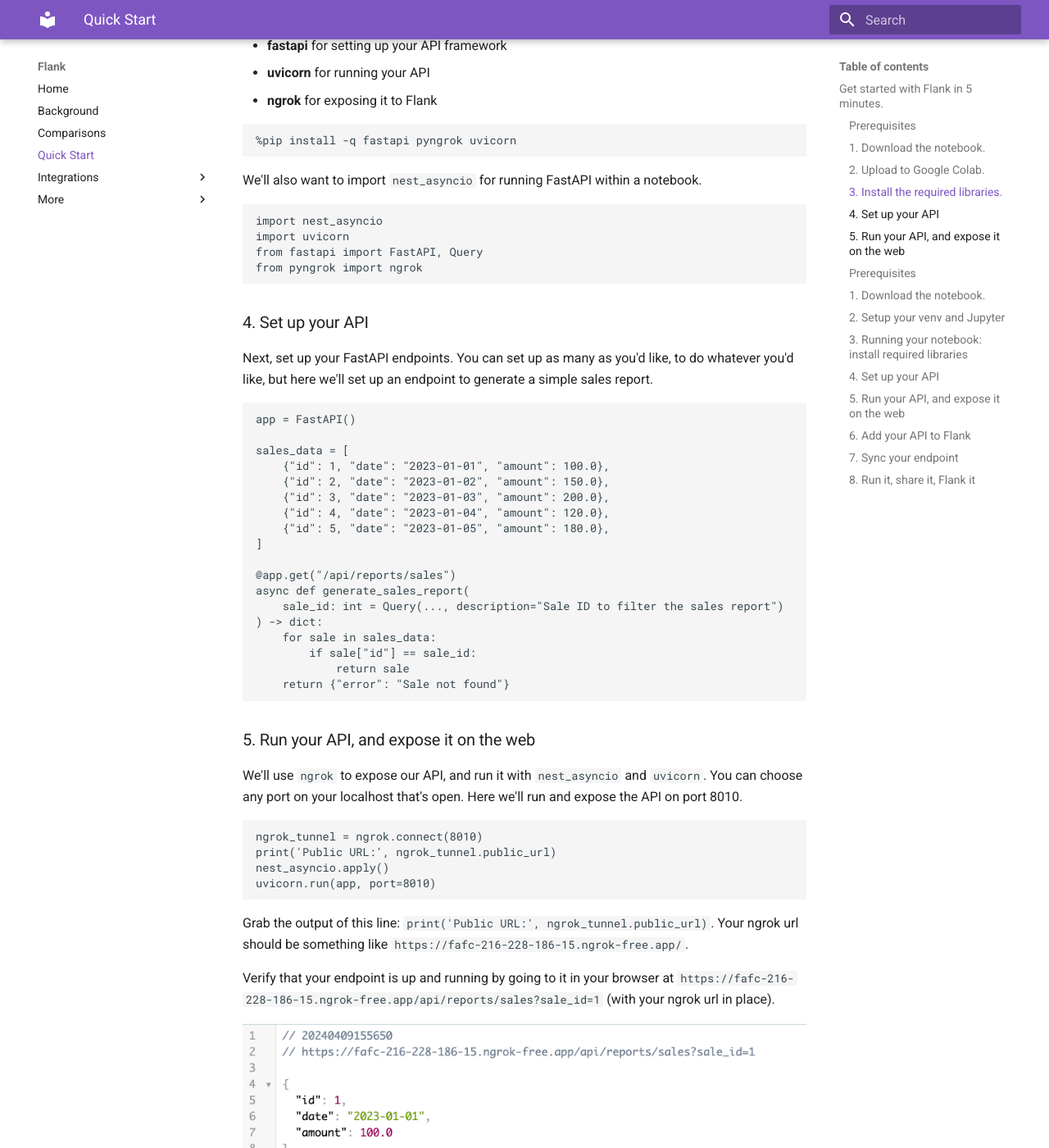
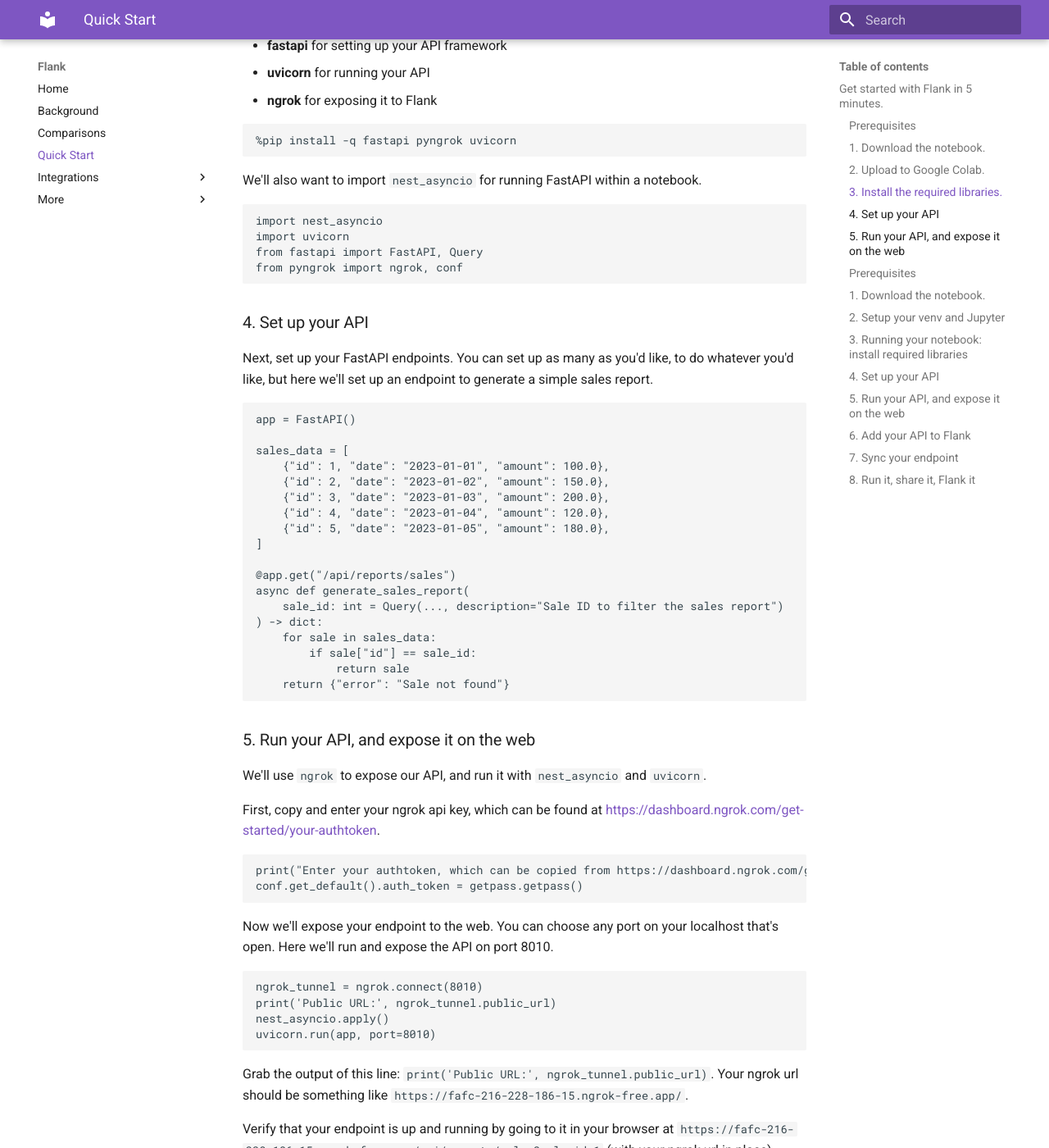
Before and after one commit to btf-org/flank-docs, an MkDocs documentation site: the page built from docs/quickstarts/jupyter-fastapi.md, in a window 1280 px wide and 1400 px high, scrolled down 1316 px. Shown: the whole window at 82% size. Built offline with MkDocs 1.6.1 and Material for MkDocs 9.7.7, drawn with Linux system fonts in a browser that asks for light colours.

Commit message:
add collecting ngrok key

````diff
--- a/docs/quickstarts/jupyter-fastapi.md
+++ b/docs/quickstarts/jupyter-fastapi.md
@@ -40,7 +40,7 @@
     import nest_asyncio
     import uvicorn
     from fastapi import FastAPI, Query
-    from pyngrok import ngrok
+    from pyngrok import ngrok, conf
     ```
 
 
@@ -68,7 +68,16 @@
         return {"error": "Sale not found"}
     ```
     ### 5. Run your API, and expose it on the web
-    We'll use `ngrok` to expose our API, and run it with `nest_asyncio` and `uvicorn`. You can choose any port on your localhost that's open. Here we'll run and expose the API on port 8010.
+    We'll use `ngrok` to expose our API, and run it with `nest_asyncio` and `uvicorn`.
+
+    First, copy and enter your ngrok api key, which can be found at [https://dashboard.ngrok.com/get-started/your-authtoken](https://dashboard.ngrok.com/get-started/your-authtoken).
+
+    ```
+    print("Enter your authtoken, which can be copied from https://dashboard.ngrok.com/get-started/your-authtoken")
+    conf.get_default().auth_token = getpass.getpass()
+    ```
+
+    Now we'll expose your endpoint to the web. You can choose any port on your localhost that's open. Here we'll run and expose the API on port 8010.
     ```
     ngrok_tunnel = ngrok.connect(8010)
     print('Public URL:', ngrok_tunnel.public_url)
@@ -142,7 +151,7 @@
     import nest_asyncio
     import uvicorn
     from fastapi import FastAPI, Query
-    from pyngrok import ngrok
+    from pyngrok import ngrok, conf
     ```
 
     ### 4. Set up your API
@@ -169,7 +178,16 @@
         return {"error": "Sale not found"}
     ```
     ### 5. Run your API, and expose it on the web
-    We'll use `ngrok` to expose our API, and run it with `nest_asyncio` and `uvicorn`. You can choose any port on your localhost that's open. Here we'll run and expose the API on port 8010.
+    We'll use `ngrok` to expose our API, and run it with `nest_asyncio` and `uvicorn`.
+
+    First, copy and enter your ngrok api key, which can be found at [https://dashboard.ngrok.com/get-started/your-authtoken](https://dashboard.ngrok.com/get-started/your-authtoken).
+
+    ```
+    print("Enter your authtoken, which can be copied from https://dashboard.ngrok.com/get-started/your-authtoken")
+    conf.get_default().auth_token = getpass.getpass()
+    ```
+
+    Now we'll expose your endpoint to the web. You can choose any port on your localhost that's open. Here we'll run and expose the API on port 8010.
     ```
     ngrok_tunnel = ngrok.connect(8010)
     print('Public URL:', ngrok_tunnel.public_url)
````
